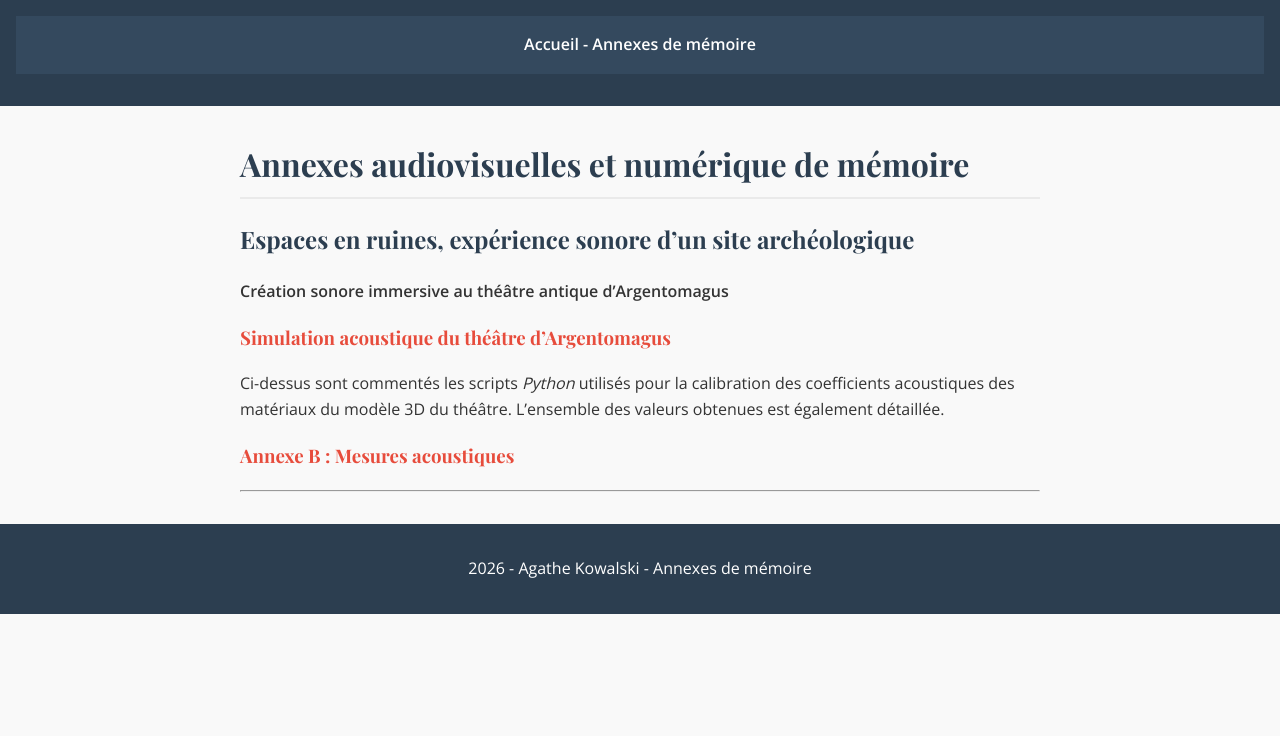
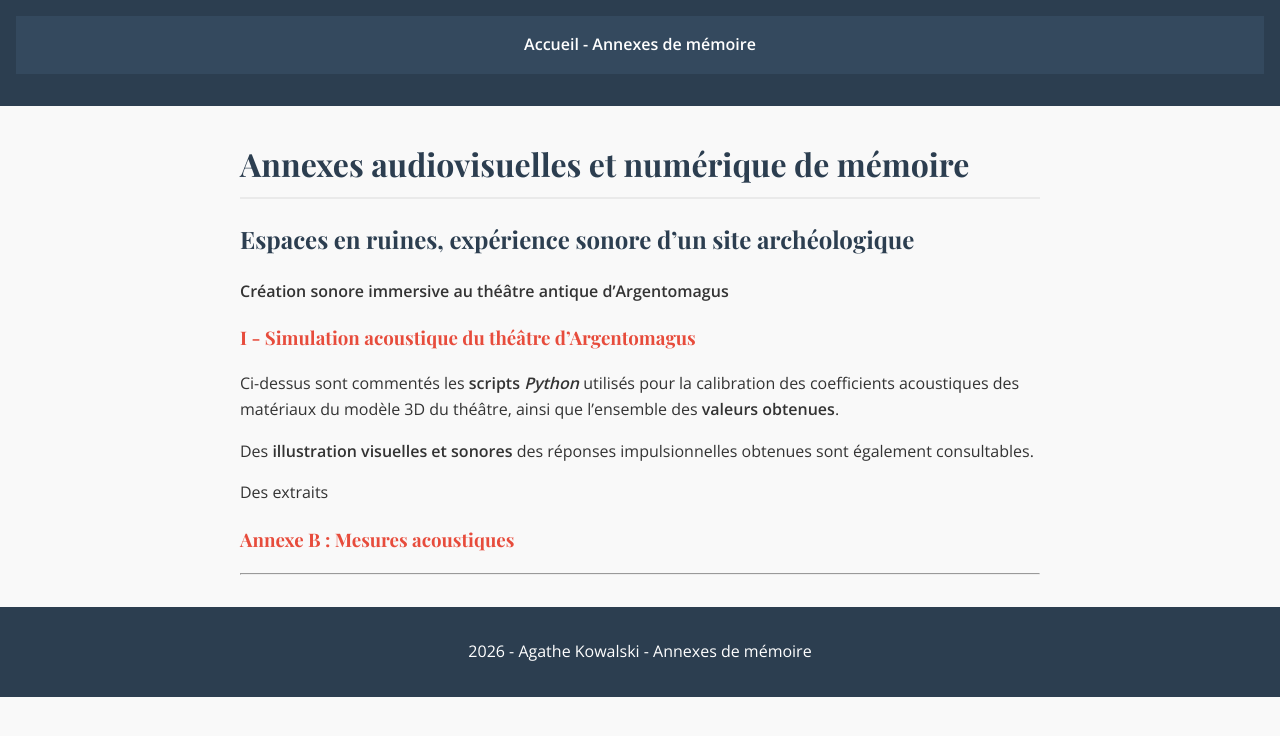
Before and after one commit to agathekowalski/ensll_memoire_p2026, a Jekyll site: the page built from index.md, in a window 1280 px wide. Shown: the top 736 px of the page. Built offline with Jekyll 4.4.1, drawn with Linux system fonts in a browser that asks for light colours.

Commit message:
Update index.md

```diff
--- a/index.md
+++ b/index.md
@@ -9,9 +9,16 @@ title: acceuil
 
 **Création sonore immersive au théâtre antique d’Argentomagus**
 
-### [Simulation acoustique du théâtre d’Argentomagus](simulations/)
-Ci-dessus sont commentés les scripts _Python_ utilisés pour la calibration des coefficients acoustiques
-des matériaux du modèle 3D du théâtre. L'ensemble des valeurs obtenues est également détaillée.
+### [I - Simulation acoustique du théâtre d’Argentomagus](simulations/)
+
+Ci-dessus sont commentés les **scripts _Python_** utilisés pour la calibration des coefficients acoustiques
+des matériaux du modèle 3D du théâtre, ainsi que l'ensemble des **valeurs obtenues**.
+
+ Des **illustration visuelles et sonores** des réponses impulsionnelles obtenues sont également consultables.
+
+
+
+Des extraits
 
 ### [Annexe B : Mesures acoustiques](mesures/)
 
```
